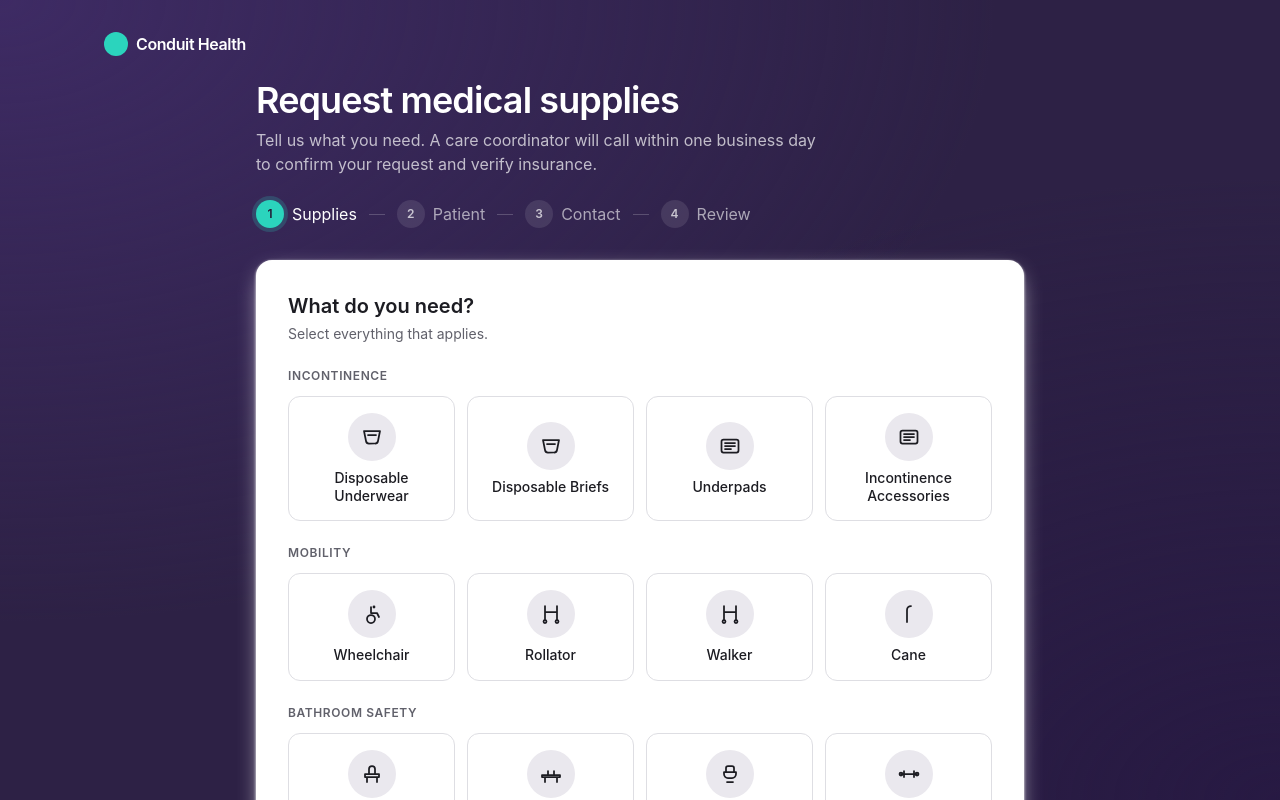
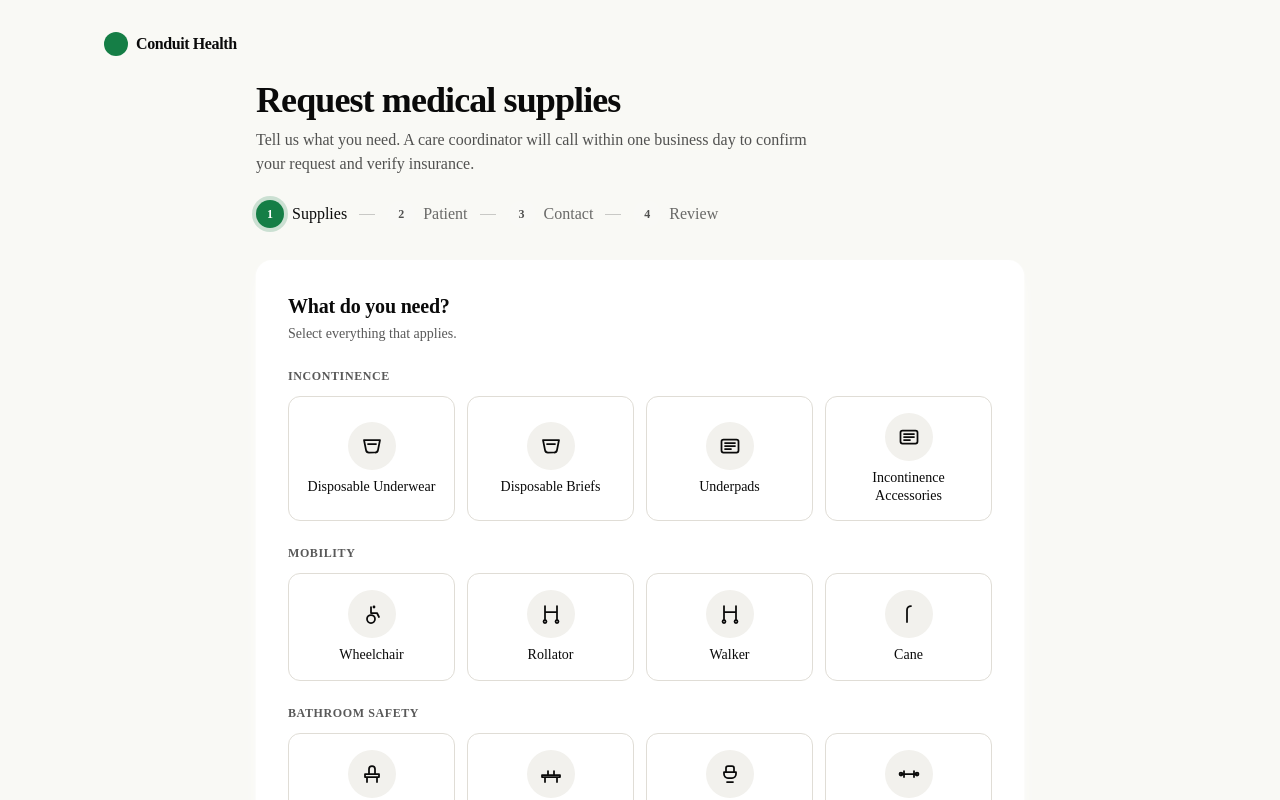
Before and after one commit to matthardoon/conduithealth, a Next.js app in the folder conduit-dme-form/: page / in a window 1280 px wide. Shown: the top 800 px of the page. Built offline with nearby package versions, Linux system fonts and the light colour scheme.

Commit message:
Update globals.css

```diff
--- a/conduit-dme-form/app/globals.css
+++ b/conduit-dme-form/app/globals.css
@@ -3,42 +3,47 @@
 @tailwind utilities;
 
 /*
- * Tokens sourced from Figma file `Request-Flows` (shadcn/ui - CH library).
- * TODO(figma): replace HSL values with exact tokens from `base/*` and
- * `colors/*-dark` variable sets once node 178:1642 is selected in Figma desktop.
- * Current values are close approximations of the purple + teal mockup palette.
+ * Conduit Health brand tokens.
+ * Type: DM Sans (Medium / SemiBold) — matched from CH Presentation Template.
+ * Palette: warm neutrals (white, cream #E8E6DF, tan #BFBCB1, near-black #0A0A0A)
+ *          with a confident clinical green CTA (#147F4D).
  */
 @layer base {
   :root {
-    --background: 260 35% 20%;            /* deep purple canvas */
-    --foreground: 0 0% 100%;              /* white text on purple */
+    /* Surface */
+    --background: 48 27% 97%;             /* #FAFAF7 — soft cream page wash */
+    --foreground: 0 0% 4%;                /* #0A0A0A — near-black text */
 
-    --card: 0 0% 100%;                    /* white form card */
-    --card-foreground: 240 10% 12%;       /* near-black on card */
+    --card: 0 0% 100%;                    /* pure white form card */
+    --card-foreground: 0 0% 4%;
 
-    --primary: 172 66% 50%;               /* teal/mint CTA */
-    --primary-foreground: 260 35% 15%;    /* dark text on teal */
+    /* Brand */
+    --primary: 148 71% 29%;               /* #147F4D — Conduit green */
+    --primary-foreground: 0 0% 100%;      /* white text on green */
 
-    --secondary: 260 25% 30%;             /* lighter purple for chips */
-    --secondary-foreground: 0 0% 100%;
+    /* Neutrals from the deck */
+    --secondary: 42 17% 89%;              /* #E8E6DF — cream accent surface */
+    --secondary-foreground: 0 0% 4%;
 
-    --muted: 260 15% 92%;                 /* on-card muted bg */
-    --muted-foreground: 240 5% 40%;       /* on-card muted text */
+    --muted: 42 16% 94%;                  /* lighter cream — section dividers */
+    --muted-foreground: 0 0% 35%;         /* mid-grey body text */
 
-    --accent: 172 66% 50%;
-    --accent-foreground: 260 35% 15%;
+    --accent: 148 71% 29%;                /* same as primary */
+    --accent-foreground: 0 0% 100%;
 
-    --destructive: 0 72% 55%;
+    --destructive: 0 72% 51%;
     --destructive-foreground: 0 0% 100%;
 
-    --border: 240 8% 88%;                 /* card-internal borders */
-    --input: 240 8% 90%;
-    --ring: 172 66% 50%;
+    /* Lines */
+    --border: 42 14% 86%;                 /* warm tan-grey */
+    --input: 42 14% 86%;
+    --ring: 148 71% 29%;
 
     --radius: 0.75rem;
 
-    --font-sans: -apple-system, BlinkMacSystemFont, "Inter", "Segoe UI",
-      "Helvetica Neue", Arial, sans-serif;
+    /* Typography — DM Sans loaded via next/font in app/layout.tsx */
+    --font-sans: var(--font-sans), -apple-system, BlinkMacSystemFont,
+      "Segoe UI", "Helvetica Neue", Arial, sans-serif;
   }
 }
 
@@ -52,15 +57,15 @@
   }
   body {
     @apply bg-background text-foreground font-sans;
-    background-image:
-      radial-gradient(ellipse at top left, hsl(260 40% 28%) 0%, transparent 55%),
-      radial-gradient(ellipse at bottom right, hsl(260 45% 18%) 0%, transparent 55%);
-    background-attachment: fixed;
+    font-feature-settings: "ss01", "cv11";
   }
   :focus-visible {
     outline: 2px solid hsl(var(--ring));
     outline-offset: 2px;
     border-radius: 4px;
+  }
+  h1, h2, h3 {
+    letter-spacing: -0.01em;
   }
 }
 
@@ -84,8 +89,8 @@
     @apply inline-flex items-center justify-center gap-2 rounded-full
            bg-primary text-primary-foreground font-semibold
            px-6 py-3 text-sm shadow-sm
-           hover:brightness-95 active:brightness-90
-           focus-visible:ring-2 focus-visible:ring-ring
+           hover:brightness-110 active:brightness-95
+           focus-visible:ring-2 focus-visible:ring-ring focus-visible:ring-offset-2
            disabled:opacity-60 disabled:cursor-not-allowed transition;
   }
   .btn-ghost {
```
